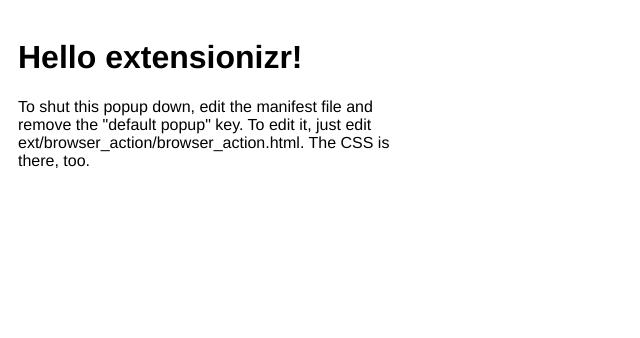
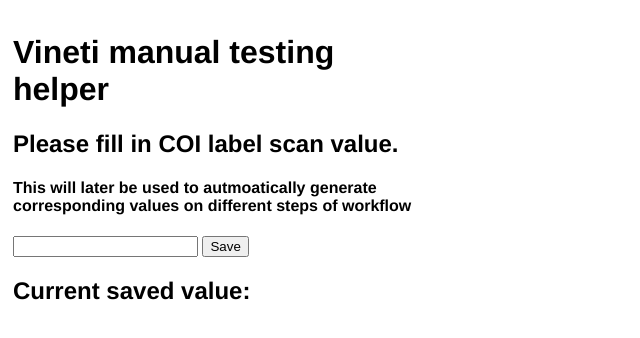
Before and after one commit to Vazgen-Harutyunyan-vineti/paste-extension, a browser extension: page src/browser_action/browser_action.html in a window 1280 px wide. Shown: the whole page, without its empty margins (0-640 px from the left). Drawn offline with Linux system fonts and the light colour scheme.

Commit message:
inited, popup initial look

```diff
--- a/src/browser_action/browser_action.html
+++ b/src/browser_action/browser_action.html
@@ -1,17 +1,26 @@
 <!doctype html>
 <style type="text/css">
 	#mainPopup {
-		padding: 10px;
+		padding: 5px;
 		height: 200px;
 		width: 400px;
 		font-family: Helvetica, Ubuntu, Arial, sans-serif;
 	}
+
 	h1 {
 		font-size: 2em;
 	}
 </style>
 
 <div id="mainPopup">
-<h1>Hello extensionizr!</h1>
-<p>To shut this popup down, edit the manifest file and remove the "default popup" key. To edit it, just edit ext/browser_action/browser_action.html. The CSS is there, too.</p>
+	<h1>Vineti manual testing helper</h1>
+	<h2>Please fill in COI label scan value.</h2>
+	<h4>This will later be used to autmoatically generate corresponding values on different steps of workflow</h4>
+	<input type="text" id="coi-value">
+	<button><span>Save</span></button><br>
+	<h2>Current saved value: <span id="current-label-scan-value"> </span></h2>
 </div>
+
+<script>
+
+</script>
```
Also changed, not shown: manifest.json.
